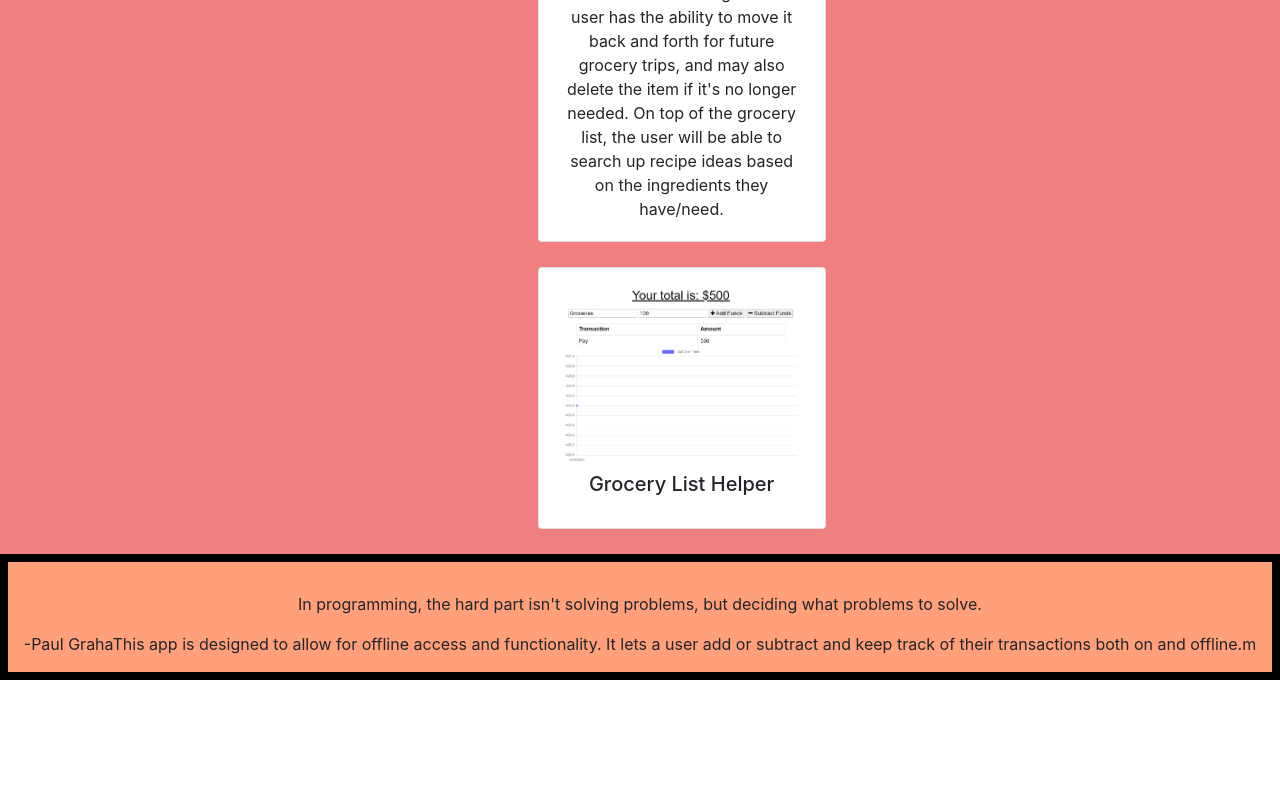
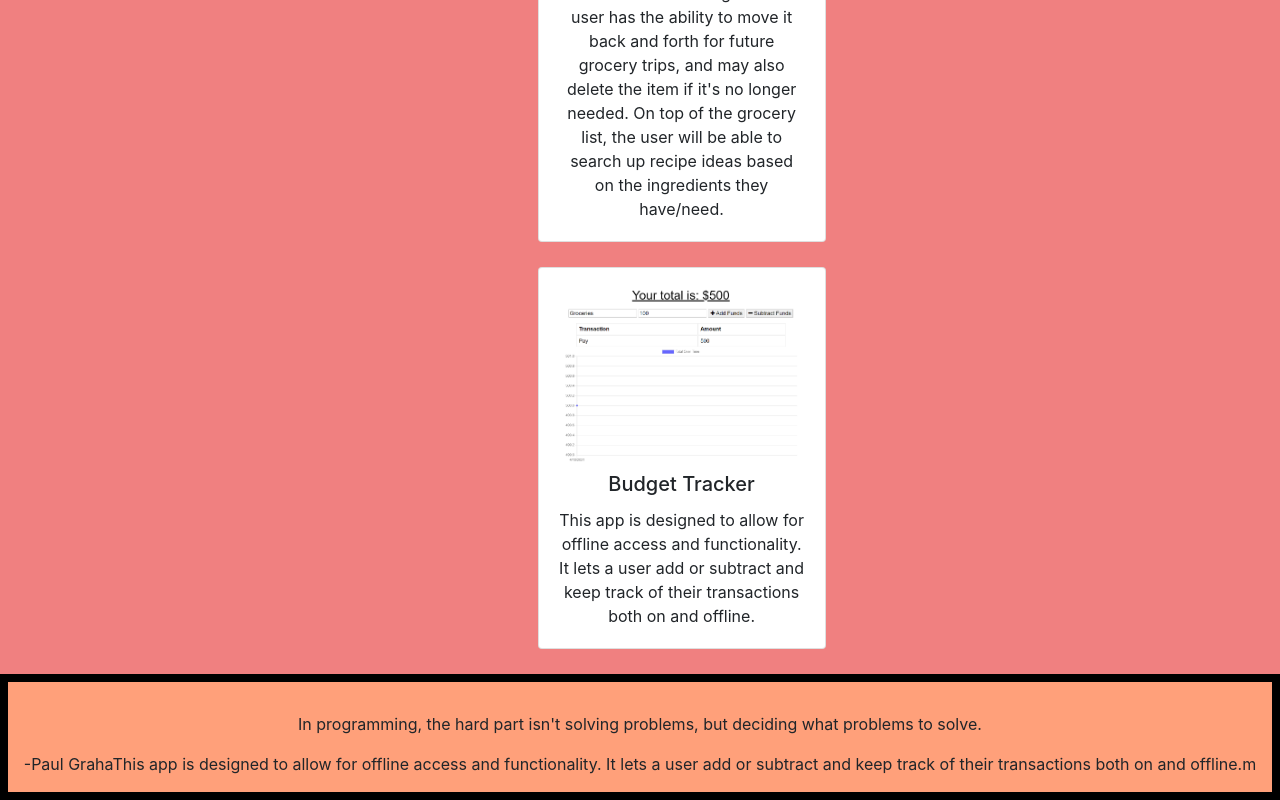
Before and after one commit to tmarmstead/Armstead-Portfolio, a React (Create React App) app in the folder armstead-portfolio/: page / in a window 1280 px wide. Shown: the part 2732-3532 px from the top of the page. Before the commit the page ends 3412 px from the top, so only its background shows below. Built offline with nearby package versions, Linux system fonts and the light colour scheme.

Commit message:
Updated package.json for deployment

```diff
--- a/armstead-portfolio/src/App.js
+++ b/armstead-portfolio/src/App.js
@@ -29,7 +29,7 @@ READY? GET SET? UNWIND!" img={entertainment} />
       <Project title="Employee Directory" text="This app allows users to view and entire employee directory for quick access to employee information." img={employeeDirectory} />
       <Project title="Express Handlebars" text="This app uses express handlebars to manipulate data from the browser." img={burger} />
       <Project title="Grocery List Helper" text="The Grocery list application will help any user upon all their grocery excursions. The user can simply log what they need to buy onto their list and once it's purchased, they will be able to move it to their fridge list. The user has the ability to move it back and forth for future grocery trips, and may also delete the item if it's no longer needed. On top of the grocery list, the user will be able to search up recipe ideas based on the ingredients they have/need." img={grocery} />
-      <Project title="Grocery List Helper" text="" img={budgetTracker} />
+      <Project title="Budget Tracker" text="This app is designed to allow for offline access and functionality. It lets a user add or subtract and keep track of their transactions both on and offline." img={budgetTracker} />
       <Footer text="In programming, the hard part isn't solving problems, but deciding what problems to solve." person="-Paul GrahaThis app is designed to allow for offline access and functionality. It lets a user add or subtract and keep track of their transactions both on and offline.m" />
     </div>
   );
```
Also changed, not shown: armstead-portfolio/package.json (+5 -5 lines).
